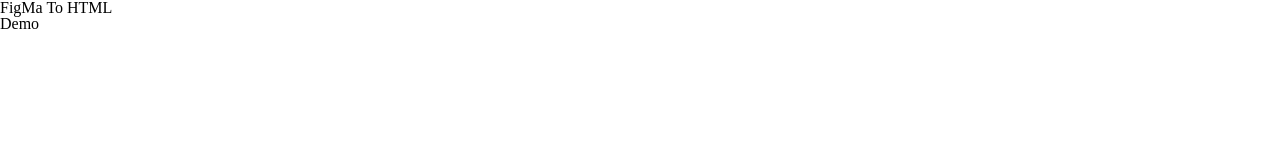
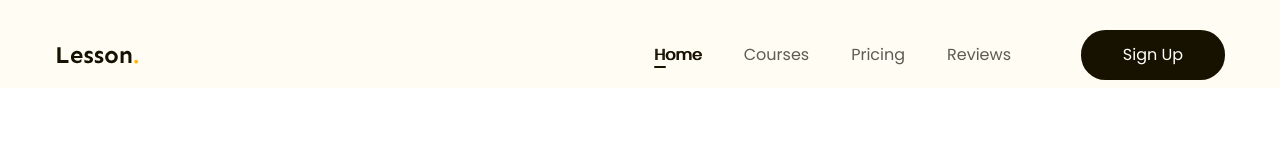
Before and after one commit to heju1201/Figma-To-HTML, a plain HTML site: page index.html in a window 1280 px wide. Shown: the top 160 px of the page. Drawn offline with Linux system fonts and the light colour scheme.

Commit message:
three code header

```diff
--- a/assets/css/style.css
+++ b/assets/css/style.css
@@ -6,4 +6,90 @@ html {
 }
 body {
   font-size: 1.6rem;
+  font-family: "Poppins", sans-serif;
 }
+/* =============common=========== */
+a {
+  text-decoration: none; /* làm mất gạch chân */
+}
+.main-content {
+  width: 1170px;
+  /* làm cách 2 bên lề 24px (trừ 48 là do cộng 2 bên lề bằng 48) */
+  max-width: calc(100% - 48px);
+  margin-left: auto;
+  margin-right: auto;
+}
+.btn {
+  display: inline-block;
+  min-width: 118px;
+  /* padding: 0 16px; */
+  line-height: 50px;
+  text-align: center;
+  color: #ffffff;
+  width: 600;
+  font-size: 1.6rem;
+  border-radius: 24.5px;
+  background-color: #171100;
+}
+
+/*==================header===================*/
+.header {
+  background: #fffcf4;
+}
+.header.fixed {
+  /* khi quận xuống thanh menu quận xuống theo */
+  position: sticky;
+  top: -28px;
+}
+.header .body-header {
+  display: flex;
+  align-items: center;
+  padding: 30px 0 8px;
+}
+.nav {
+  margin-left: auto;
+}
+.nav ul {
+  display: flex;
+}
+.nav a {
+  position: relative;
+  color: #5f5b53;
+  /* font-size: 16px; */
+  /* đồi sang rem */
+  font-size: 1.6rem;
+  text-align: center;
+  font-family: Poppins;
+  font-weight: 400;
+  line-height: 28px;
+  font-style: normal;
+
+  padding: 8px 21px;
+  /*  hoặc  */
+  /* margin: 8px 21px; */
+}
+/* hover hiệu ứng di chuột vào */
+.nav li.active a,
+.nav a:hover {
+  /* font-weight: 600; */
+  /* hoặc dùng để đỡ bị kéo chữ*/
+  text-shadow: 1px 0 0 currentColor;
+  color: #171100;
+}
+.nav li.active a::after {
+  position: absolute;
+  left: 21px;
+  bottom: 6px;
+  content: "";
+  width: 12px;
+  height: 2px;
+  border-radius: 1px;
+  display: block;
+  background: #171100;
+}
+.header .btn-sign-up {
+  min-width: 144px;
+}
+.header .action {
+  margin-left: 49px;
+}
--- a/index.html
+++ b/index.html
@@ -5,10 +5,44 @@
     <meta name="viewport" content="width=device-width, initial-scale=1.0" />
     <title>Figma To HTMl</title>
     <link rel="stylesheet" href="./assets/css/reset.css" />
+    <link rel="preconnect" href="https://fonts.googleapis.com" />
+    <link rel="preconnect" href="https://fonts.gstatic.com" crossorigin />
+    <link
+      href="https://fonts.googleapis.com/css2?family=Poppins:ital,wght@0,100;0,200;0,300;0,400;0,500;0,600;0,700;0,800;0,900;1,100;1,200;1,300;1,400;1,500;1,600;1,700;1,800;1,900&family=Sen:wght@400..800&display=swap"
+      rel="stylesheet"
+    />
     <link rel="stylesheet" href="./assets/css/style.css" />
   </head>
-  <body>
-    <h1>FigMa To HTML</h1>
-    <h2>Demo</h2>
+  <body style="height: 10000px">
+    <!-- header -->
+    <header class="header fixed">
+      <div class="main-content">
+        <div class="body-header">
+          <!-- logo -->
+          <img src="/assets/img/Logo-Leson.svg" alt="Lesson." class="logo" />
+          <!-- nav -->
+          <nav class="nav">
+            <ul>
+              <li class="active">
+                <a href="#">Home</a>
+              </li>
+              <li>
+                <a href="#">Courses</a>
+              </li>
+              <li>
+                <a href="#">Pricing</a>
+              </li>
+              <li>
+                <a href="#">Reviews</a>
+              </li>
+            </ul>
+          </nav>
+          <!-- btn action -->
+          <div class="action">
+            <a href="#" class="btn btn-sign-up">Sign Up</a>
+          </div>
+        </div>
+      </div>
+    </header>
   </body>
 </html>
```
Also changed, not shown: assets/img/Logo-Leson.svg (added).
